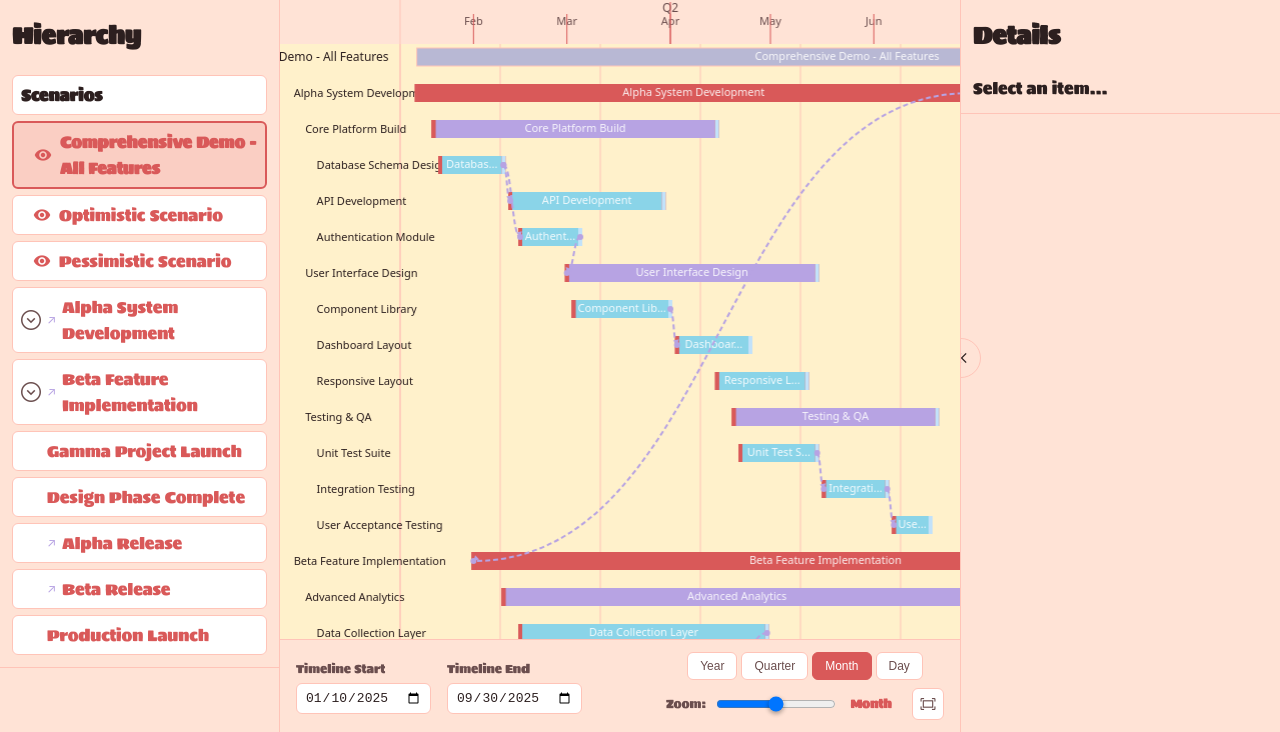
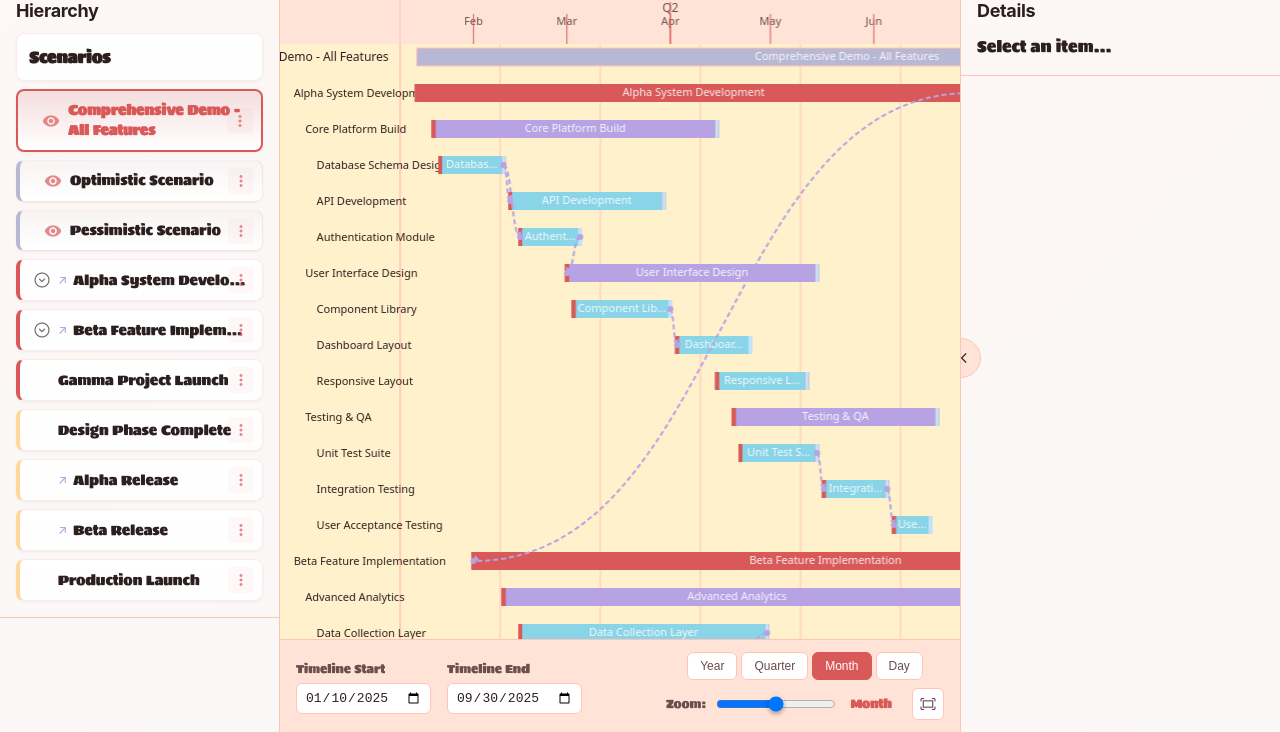
Before and after one commit to dil-dabalogh/planforge, a website: page src/index.html in a window 1280 px wide. Shown: the part 68-800 px from the top of the page. Drawn offline with Linux system fonts and the light colour scheme; files whose address does not match are found by name.

Commit message:
Visual update

```diff
--- a/src/js/ui.js
+++ b/src/js/ui.js
@@ -163,6 +163,7 @@
       container.appendChild(scWrap);
       state.scenarios.forEach(s => {
         const row = document.createElement('div'); row.className = 'tree-item';
+        row.setAttribute('data-type', 'scenario');
         if (s.id === state.activeScenarioId) {
           row.style.backgroundColor = getCSSVar('--color-selection-bg');
           row.style.borderColor = colors.primary;
@@ -335,6 +336,12 @@
       top.forEach(i => container.appendChild(row(i, 0)));
       function row(item, depth){
         const d = document.createElement('div'); d.className = 'tree-item';
+        // Add data-type attribute for styling
+        if (item.isMilestone) {
+          d.setAttribute('data-type', 'milestone');
+        } else if (item.level) {
+          d.setAttribute('data-type', item.level.toLowerCase());
+        }
 
         // Check if this item is currently selected (active element)
         let isSelected = false;
@@ -351,9 +358,11 @@
 
         // Apply highlighting for selected element
         if (isSelected) {
-          d.style.backgroundColor = getCSSVar('--color-selection-bg');
+          d.style.backgroundColor = 'linear-gradient(to bottom, rgba(217, 89, 89, 0.18), rgba(217, 89, 89, 0.12))';
           d.style.borderColor = colors.primary;
           d.style.borderWidth = '2px';
+          d.style.boxShadow = '0 2px 8px rgba(217, 89, 89, 0.15)';
+          d.style.background = 'linear-gradient(to bottom, rgba(217, 89, 89, 0.12), rgba(217, 89, 89, 0.08))';
         }
 
         const left = document.createElement('div'); left.style.paddingLeft = (depth*12)+'px'; left.className = 'link'; left.style.display = 'flex'; left.style.alignItems = 'center'; left.style.gap = '6px';
--- a/src/styles.css
+++ b/src/styles.css
@@ -183,11 +183,15 @@ button {
 }
 
 .sidebar {
-  background: var(--color-panel);
+  background: linear-gradient(135deg, #FDF7F5 0%, #faf8f7 100%);
   border-right: 1px solid var(--color-border);
   overflow: auto;
   position: relative;
   transition: width 0.3s ease;
+  /* Add subtle texture */
+  background-image:
+    linear-gradient(180deg, rgba(255, 255, 255, 0.03) 0%, transparent 100%),
+    linear-gradient(135deg, #FDF7F5 0%, #faf8f7 100%);
 }
 #right-sidebar {
   border-left: 1px solid var(--color-border);
@@ -240,9 +244,35 @@ button {
   overflow: auto;
 }
 
-.pane { padding: 12px; border-bottom: 1px solid var(--color-border); }
-.pane h3 { margin: 0 0 8px; font-size: 14px; color: var(--color-text-muted); font-weight: 600; }
-.tree, .list { display: flex; flex-direction: column; gap: 6px; }
+.pane {
+  padding: 16px;
+  border-bottom: 1px solid var(--color-border);
+}
+
+.pane h2 {
+  font-size: 18px;
+  font-weight: 700;
+  color: var(--color-text);
+  margin: 0 0 12px;
+  letter-spacing: -0.02em;
+  font-family: -apple-system, BlinkMacSystemFont, 'Segoe UI', Roboto, sans-serif;
+}
+
+.pane h3 {
+  margin: 0 0 12px;
+  font-size: 13px;
+  color: var(--color-text-muted);
+  font-weight: 600;
+  text-transform: uppercase;
+  letter-spacing: 0.05em;
+  font-size: 11px;
+}
+
+.tree, .list {
+  display: flex;
+  flex-direction: column;
+  gap: 8px;
+}
 
 .workspace {
   position: relative;
@@ -414,13 +444,31 @@ button {
   display: flex;
   align-items: center;
   justify-content: space-between;
-  gap: 8px;
-  padding: 6px 8px;
-  background: var(--color-surface);
-  border: 1px solid var(--color-border);
-  border-radius: 6px;
-  min-height: 32px;
+  gap: 10px;
+  padding: 10px 12px;
+  background: linear-gradient(to bottom, var(--color-surface), #fefefe);
+  border: 1px solid rgba(217, 89, 89, 0.12);
+  border-radius: 8px;
+  min-height: 40px;
   position: relative;
+  box-shadow: 0 1px 3px rgba(0, 0, 0, 0.04), 0 1px 1px rgba(0, 0, 0, 0.02);
+  transition: all 0.2s cubic-bezier(0.4, 0, 0.2, 1);
+  cursor: pointer;
+  /* Add subtle glass morphism effect */
+  backdrop-filter: blur(10px);
+}
+
+.tree-item:hover, .resource-item:hover {
+  background: linear-gradient(to bottom, #ffffff, #fafafa);
+  border-color: rgba(217, 89, 89, 0.25);
+  box-shadow: 0 4px 12px rgba(217, 89, 89, 0.08), 0 2px 4px rgba(0, 0, 0, 0.04);
+  transform: translateY(-1px);
+}
+
+/* Add active/selected state */
+.tree-item:active, .resource-item:active {
+  transform: translateY(0);
+  box-shadow: 0 2px 4px rgba(0, 0, 0, 0.04);
 }
 .tree-item > div:first-child {
   flex: 1;
@@ -428,24 +476,57 @@ button {
   overflow: hidden;
 }
 
+/* Visual indicators for different item types */
+.tree-item[data-type="scenario"] {
+  border-left: 4px solid var(--color-content-scenario);
+  background: linear-gradient(to bottom, rgba(184, 184, 212, 0.06), var(--color-surface));
+}
+
+.tree-item[data-type="scenario"]:hover {
+  background: linear-gradient(to bottom, rgba(184, 184, 212, 0.1), #f9f9f9);
+}
+
+.tree-item[data-type="initiative"] {
+  border-left: 4px solid var(--color-content-initiative);
+}
+
+.tree-item[data-type="epic"] {
+  border-left: 4px solid var(--color-content-epic);
+}
+
+.tree-item[data-type="story"] {
+  border-left: 4px solid var(--color-content-story);
+}
+
+.tree-item[data-type="milestone"] {
+  border-left: 4px solid var(--color-content-milestone);
+}
+
 /* Context menu indicator */
 .tree-item .context-menu-indicator {
   position: absolute;
-  right: 4px;
+  right: 8px;
   top: 50%;
   transform: translateY(-50%);
   opacity: 0;
-  transition: opacity 0.2s ease;
-  color: var(--color-text-muted);
+  transition: all 0.2s ease;
+  color: var(--color-primary);
   font-size: 18px;
   pointer-events: none;
   z-index: 1;
   cursor: pointer;
+  background: rgba(217, 89, 89, 0.06);
+  border-radius: 4px;
+  padding: 4px;
+  display: flex;
+  align-items: center;
+  justify-content: center;
 }
 
 .tree-item:hover .context-menu-indicator {
   opacity: 1;
   pointer-events: auto;
+  background: rgba(217, 89, 89, 0.12);
 }
 .tag { font-size: 11px; padding: 2px 6px; border-radius: 10px; border: 1px solid var(--color-border); color: var(--color-text-muted); }
 .row-actions {
@@ -482,7 +563,46 @@ button {
 .details-field label { display: block; font-size: 12px; color: var(--color-text-muted); margin-bottom: 4px; }
 .details-field input, .details-field select { width: 100%; padding: 6px 8px; background: var(--color-panel); color: var(--color-text); border: 1px solid var(--color-border); border-radius: 6px; }
 
-.link { color: var(--color-primary); cursor: pointer; }
+.link {
+  color: var(--color-text);
+  cursor: pointer;
+  font-size: 14px;
+  font-weight: 500;
+  line-height: 1.4;
+  transition: color 0.15s ease;
+}
+
+.link span:last-child {
+  font-weight: 500;
+  color: var(--color-text);
+  overflow: hidden;
+  text-overflow: ellipsis;
+  white-space: nowrap;
+  flex: 1;
+}
+
+/* Enhanced icon styling in tree items */
+.tree-item .material-symbols-outlined,
+.tree-item .material-icons {
+  font-size: 18px;
+  opacity: 0.7;
+  transition: opacity 0.2s ease;
+}
+
+.tree-item:hover .material-symbols-outlined,
+.tree-item:hover .material-icons {
+  opacity: 1;
+}
+
+/* Better expand/collapse button */
+.tree-item button {
+  transition: all 0.2s ease;
+  border-radius: 4px;
+}
+
+.tree-item button:hover {
+  background: rgba(217, 89, 89, 0.08);
+}
 
 /* Dialog Styles */
 .dialog-overlay {
```
